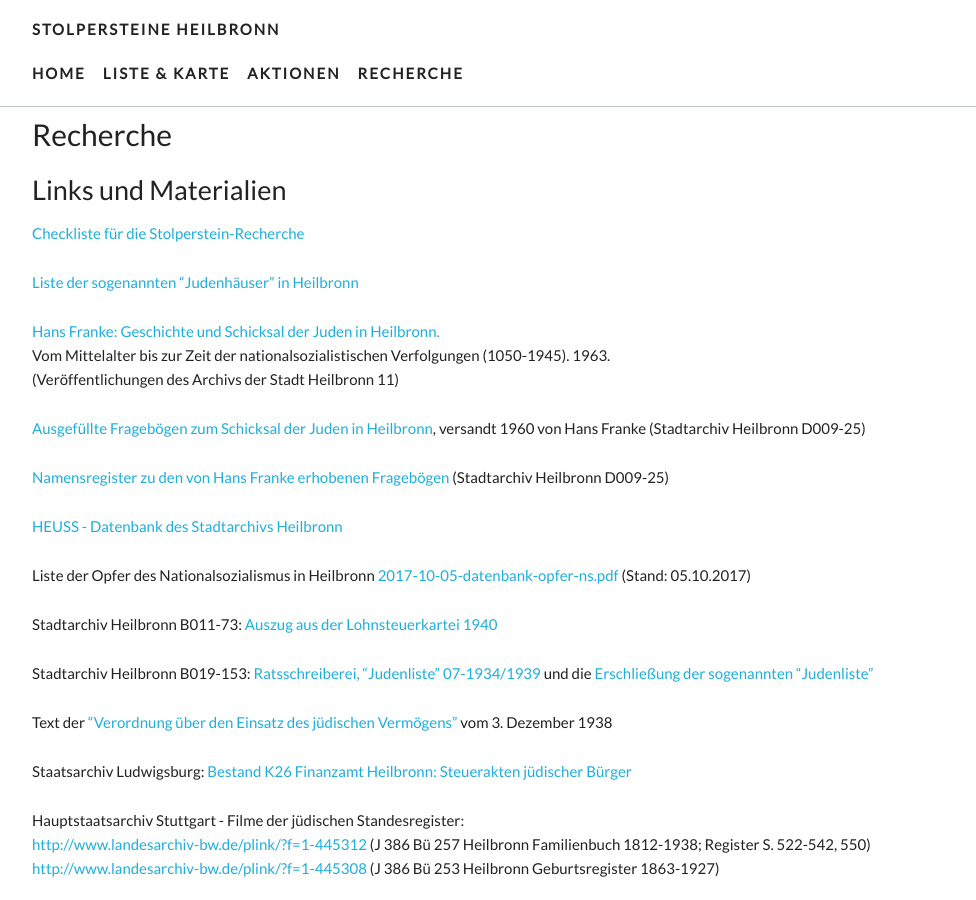
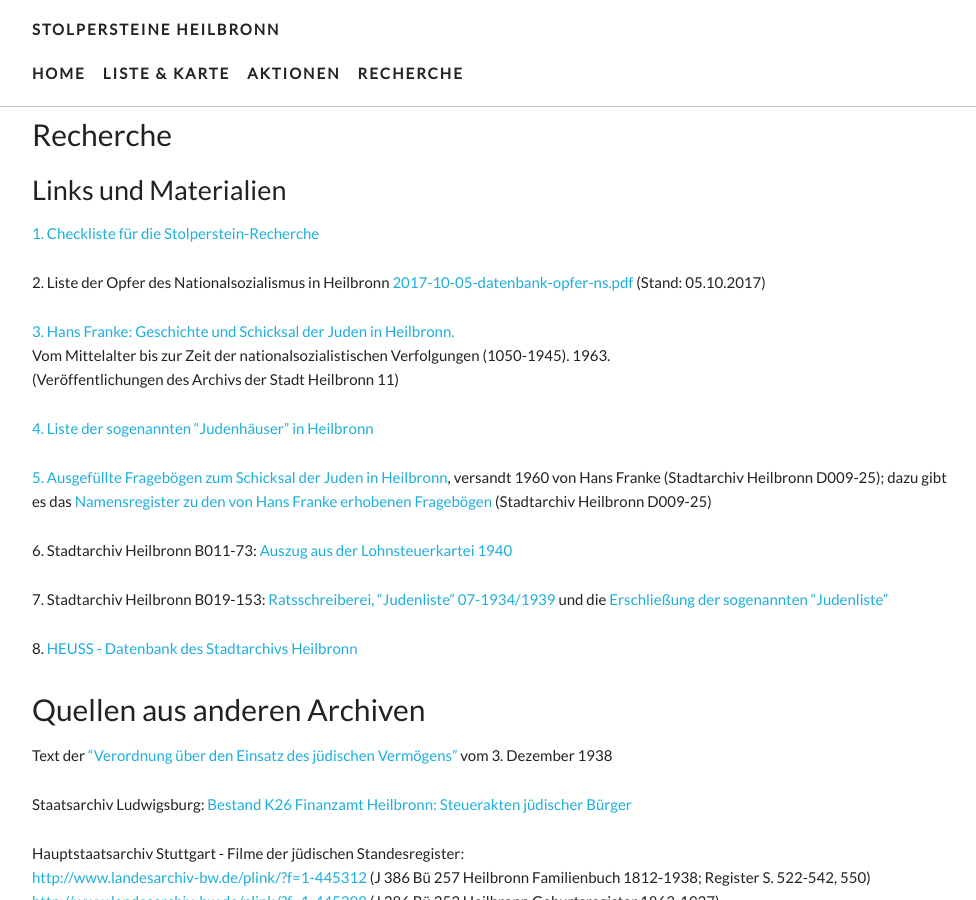
Before and after one commit to opendata-heilbronn/stolpersteine, a Jekyll site: the page built from recherche.md, in a window 1280 px wide and 900 px high. Shown: the whole window, without its empty margins (148-1124 px from the left). Built offline with Jekyll 4.4.1, drawn with Linux system fonts in a browser that asks for light colours; nearby versions of some CDN libraries; some web fonts are replaced.

Commit message:
Updated Recherche

```diff
--- a/recherche.md
+++ b/recherche.md
@@ -6,25 +6,25 @@
 
 ## Links und Materialien
 
-[Checkliste für die Stolperstein-Recherche](http://projekt.stolpersteine-heilbronn.de/checkliste-stolperstein-recherchen.pdf)
+[1. Checkliste für die Stolperstein-Recherche](http://projekt.stolpersteine-heilbronn.de/checkliste-stolperstein-recherchen.pdf)
 
-[Liste der sogenannten "Judenhäuser" in Heilbronn](http://projekt.stolpersteine-heilbronn.de/stadta-heilbronn-liste-judenhaeuser.pdf)
+2\. Liste der Opfer des Nationalsozialismus in Heilbronn [2017-10-05-datenbank-opfer-ns.pdf](/uploads/2017-10-05-datenbank-opfer-ns.pdf) (Stand: 05.10.2017)
 
-[Hans Franke: Geschichte und Schicksal der Juden in Heilbronn.](https://stadtarchiv.heilbronn.de/fileadmin/daten/stadtarchiv/online-publikationen/03-vr-11-franke-juden-in-heilbronn.pdf)\
+[3. Hans Franke: Geschichte und Schicksal der Juden in Heilbronn.](https://stadtarchiv.heilbronn.de/fileadmin/daten/stadtarchiv/online-publikationen/03-vr-11-franke-juden-in-heilbronn.pdf)\
 Vom Mittelalter bis zur Zeit der nationalsozialistischen Verfolgungen (1050-1945). 1963.\
 \(Veröffentlichungen des Archivs der Stadt Heilbronn 11)
 
-[Ausgefüllte Fragebögen zum Schicksal der Juden in Heilbronn](http://projekt.stolpersteine-heilbronn.de/stadtarchiv-heilbronn-d009-25-franke-frageboegen.pdf), versandt 1960 von Hans Franke (Stadtarchiv Heilbronn D009-25)
+[4. Liste der sogenannten "Judenhäuser" in Heilbronn](http://projekt.stolpersteine-heilbronn.de/stadta-heilbronn-liste-judenhaeuser.pdf)
 
-[Namensregister zu den von Hans Franke erhobenen Fragebögen](http://projekt.stolpersteine-heilbronn.de/register-stadtarchiv-heilbronn-d009-25-franke-frageboegen.pdf)  (Stadtarchiv Heilbronn D009-25)
+[5. Ausgefüllte Fragebögen zum Schicksal der Juden in Heilbronn](http://projekt.stolpersteine-heilbronn.de/stadtarchiv-heilbronn-d009-25-franke-frageboegen.pdf), versandt 1960 von Hans Franke (Stadtarchiv Heilbronn D009-25); dazu gibt es das [Namensregister zu den von Hans Franke erhobenen Fragebögen](http://projekt.stolpersteine-heilbronn.de/register-stadtarchiv-heilbronn-d009-25-franke-frageboegen.pdf)  (Stadtarchiv Heilbronn D009-25)
 
-[HEUSS - Datenbank des Stadtarchivs Heilbronn](http://heuss.stadtarchiv-heilbronn.de/)
+6\. Stadtarchiv Heilbronn B011-73: [Auszug aus der Lohnsteuerkartei 1940](http://projekt.stolpersteine-heilbronn.de/stadtarchiv-heilbronn-b011-73.pdf)
 
-Liste der Opfer des Nationalsozialismus in Heilbronn [2017-10-05-datenbank-opfer-ns.pdf](/uploads/2017-10-05-datenbank-opfer-ns.pdf) (Stand: 05.10.2017)
+7\. Stadtarchiv Heilbronn B019-153: [Ratsschreiberei, "Judenliste" 07-1934/1939](http://projekt.stolpersteine-heilbronn.de/stadtarchiv-heilbronn-b019-153-ratschreiberei-judenlisten-07-1934-1939.pdf) und die [Erschließung der sogenannten "Judenliste"](http://projekt.stolpersteine-heilbronn.de/B019-153-judenlisten-auswertung.pdf)
 
-Stadtarchiv Heilbronn B011-73: [Auszug aus der Lohnsteuerkartei 1940](http://projekt.stolpersteine-heilbronn.de/stadtarchiv-heilbronn-b011-73.pdf)
+8\. [HEUSS - Datenbank des Stadtarchivs Heilbronn](http://heuss.stadtarchiv-heilbronn.de/)
 
-Stadtarchiv Heilbronn B019-153: [Ratsschreiberei, "Judenliste" 07-1934/1939](http://projekt.stolpersteine-heilbronn.de/stadtarchiv-heilbronn-b019-153-ratschreiberei-judenlisten-07-1934-1939.pdf) und die [Erschließung der sogenannten "Judenliste"](http://projekt.stolpersteine-heilbronn.de/B019-153-judenlisten-auswertung.pdf)
+# Quellen aus anderen Archiven
 
 Text der ["Verordnung über den Einsatz des jüdischen Vermögens"](http://projekt.stolpersteine-heilbronn.de/vo-juedisches-vermoegen.pdf) vom 3. Dezember 1938
 
```
